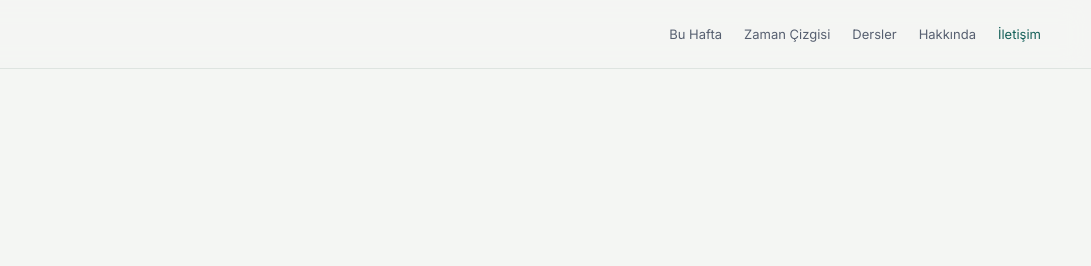
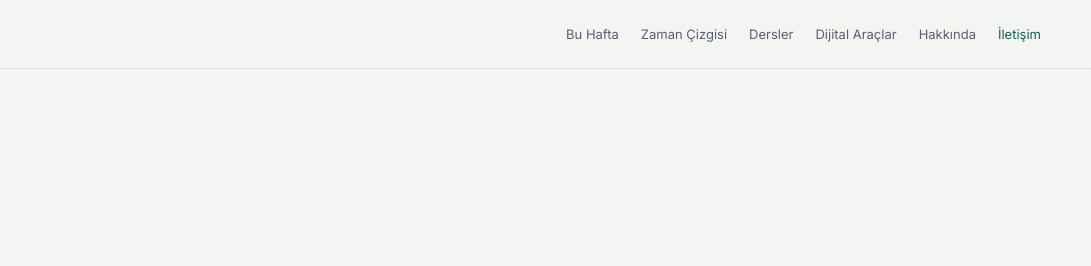
Before and after one commit to rkanaliz/keskinlab, a website: page iletisim.html in a window 1280 px wide. Shown: the top 266 px of the page, 189-1280 px from the left. Drawn offline with Linux system fonts and the light colour scheme.

Commit message:
feat: add digital tools to site navigation

```diff
--- a/iletisim.html
+++ b/iletisim.html
@@ -28,9 +28,9 @@ footer{border-top:1px solid var(--line)}.foot{min-height:78px;display:flex;align
 </head>
 <body>
 <input type="checkbox" id="mobileNavToggle" aria-hidden="true">
-<header><div class="wrap nav"><a class="brand" href="/"><img src="brand/devre-karakteri.svg" alt="KeskinLab Devre Karakteri"><span>KeskinLab</span></a><nav class="links"><a href="/#bugun">Bu Hafta</a><a href="/#zaman">Zaman Çizgisi</a><a href="/#dersler">Dersler</a><a href="/hakkinda">Hakkında</a><a class="active" href="/iletisim">İletişim</a></nav><label class="mobile-nav-trigger" for="mobileNavToggle" aria-label="Menüyü aç"><span>MENÜ</span><span class="bars" aria-hidden="true"></span></label></div></header>
+<header><div class="wrap nav"><a class="brand" href="/"><img src="brand/devre-karakteri.svg" alt="KeskinLab Devre Karakteri"><span>KeskinLab</span></a><nav class="links"><a href="/#bugun">Bu Hafta</a><a href="/#zaman">Zaman Çizgisi</a><a href="/#dersler">Dersler</a><a href="/dijital-araclar">Dijital Araçlar</a><a href="/hakkinda">Hakkında</a><a class="active" href="/iletisim">İletişim</a></nav><label class="mobile-nav-trigger" for="mobileNavToggle" aria-label="Menüyü aç"><span>MENÜ</span><span class="bars" aria-hidden="true"></span></label></div></header>
 <label class="mobile-drawer-scrim" for="mobileNavToggle" aria-label="Menüyü kapat"></label>
-<aside class="mobile-drawer" aria-label="KeskinLab mobil menü"><div class="drawer-top"><a class="drawer-brand" href="/"><img src="brand/devre-karakteri.svg" alt=""><span>KeskinLab</span></a><label class="drawer-close" for="mobileNavToggle" aria-label="Menüyü kapat">×</label></div><div class="drawer-context"><div class="ey">KESKİNLAB</div><strong>İletişim</strong></div><nav class="drawer-nav"><a class="drawer-link" href="/#bugun"><span class="dn">01</span><span class="dt">Bu Hafta</span><span class="da">→</span></a><a class="drawer-link" href="/#zaman"><span class="dn">02</span><span class="dt">Zaman Çizgisi</span><span class="da">→</span></a><a class="drawer-link" href="/#dersler"><span class="dn">03</span><span class="dt">Dersler</span><span class="da">→</span></a><a class="drawer-link" href="/hakkinda"><span class="dn">04</span><span class="dt">Hakkında</span><span class="da">→</span></a><a class="drawer-link" href="/iletisim"><span class="dn">05</span><span class="dt">İletişim</span><span class="da">•</span></a></nav></aside>
+<aside class="mobile-drawer" aria-label="KeskinLab mobil menü"><div class="drawer-top"><a class="drawer-brand" href="/"><img src="brand/devre-karakteri.svg" alt=""><span>KeskinLab</span></a><label class="drawer-close" for="mobileNavToggle" aria-label="Menüyü kapat">×</label></div><div class="drawer-context"><div class="ey">KESKİNLAB</div><strong>İletişim</strong></div><nav class="drawer-nav"><a class="drawer-link" href="/#bugun"><span class="dn">01</span><span class="dt">Bu Hafta</span><span class="da">→</span></a><a class="drawer-link" href="/#zaman"><span class="dn">02</span><span class="dt">Zaman Çizgisi</span><span class="da">→</span></a><a class="drawer-link" href="/#dersler"><span class="dn">03</span><span class="dt">Dersler</span><span class="da">→</span></a><a class="drawer-link" href="/dijital-araclar"><span class="dn">04</span><span class="dt">Dijital Araçlar</span><span class="da">→</span></a><a class="drawer-link" href="/hakkinda"><span class="dn">05</span><span class="dt">Hakkında</span><span class="da">→</span></a><a class="drawer-link" href="/iletisim"><span class="dn">06</span><span class="dt">İletişim</span><span class="da">•</span></a></nav></aside>
 <main>
 <section class="hero"><div class="wrap hero-grid"><div><div class="eyebrow">İletişim</div><h1>Bir şey<br><span>gördün mü?</span></h1></div><div class="hero-copy"><p>Bir içerikte hata, eksik bir bağlantı, sınıfta işe yarayacak bir geliştirme fikri ya da paylaşmak istediğin bir geri bildirim varsa doğru yerdesin.</p><div class="status"><b>DURUM</b><span>Doğrudan iletişim kanalı hazırlanıyor. Bu sayfa, hangi konuların nasıl iletileceğini şimdiden netleştirir.</span></div></div></div></section>
 <section class="section"><div class="wrap"><div class="section-head"><div class="kicker">Ne için?</div><h2>Geri bildirim tek tür değil.</h2></div><div class="topic-grid"><article class="topic"><span class="n">01</span><h3>İçerik düzeltmesi</h3><p>Öğrenme çıktısı, konu, tarih eşleşmesi ya da açıklamada hatalı olduğunu düşündüğün bir nokta varsa belirt.</p></article><article class="topic"><span class="n">02</span><h3>Teknik sorun</h3><p>Açılmayan materyal, bozuk bağlantı, mobil görünüm veya sayfa davranışıyla ilgili sorunları bildir.</p></article><article class="topic"><span class="n">03</span><h3>Materyal geri bildirimi</h3><p>Bir sunumun, etkinliğin, ders notunun veya değerlendirme aracının sınıftaki kullanımına ilişkin deneyimini paylaş.</p></article><article class="topic"><span class="n">04</span><h3>Öneri ve iş birliği</h3><p>Yeni bir ihtiyaç, geliştirme fikri veya KeskinLab’ın kapsamına uygun bir iş birliği önerin varsa ilet.</p></article></div></div></section>
```
